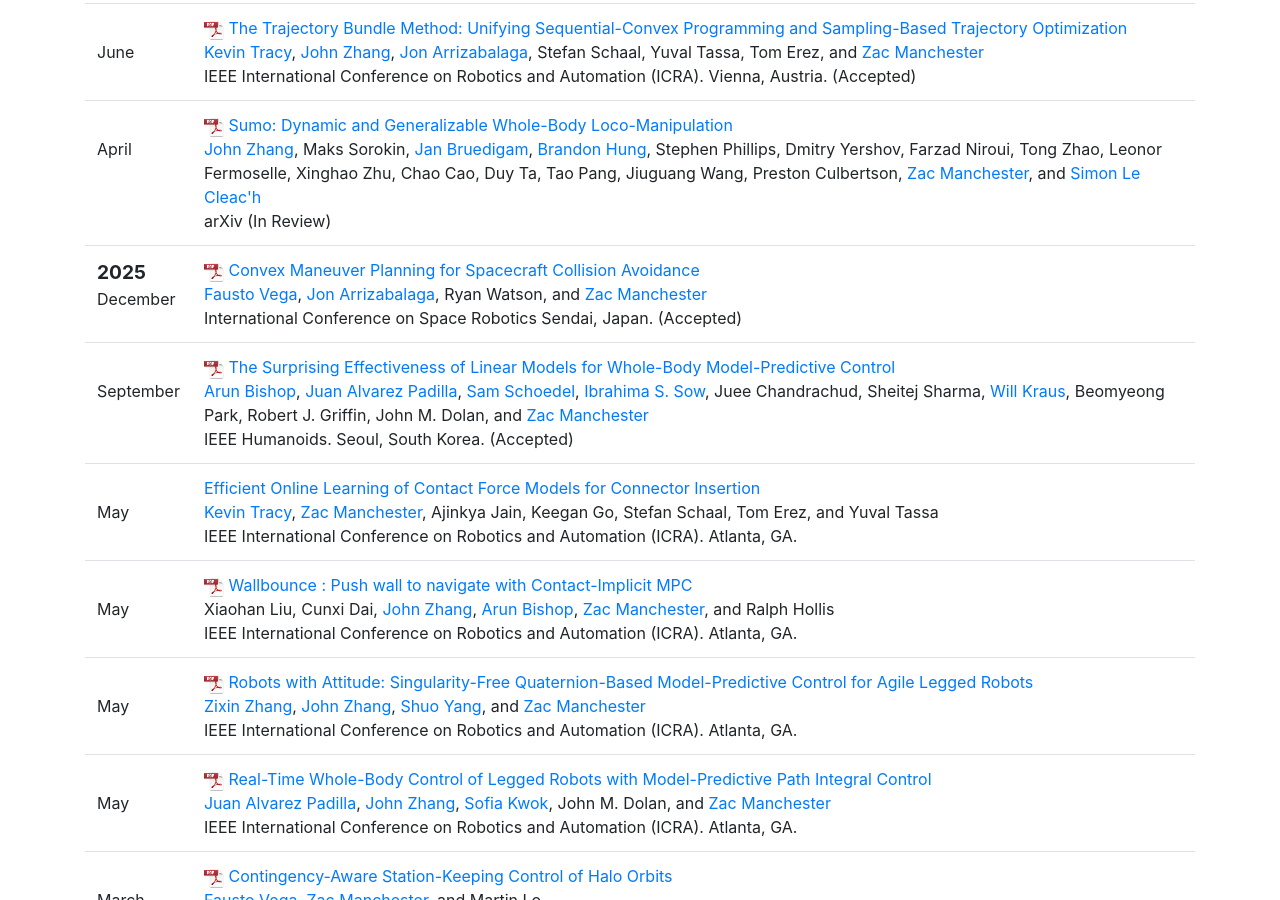
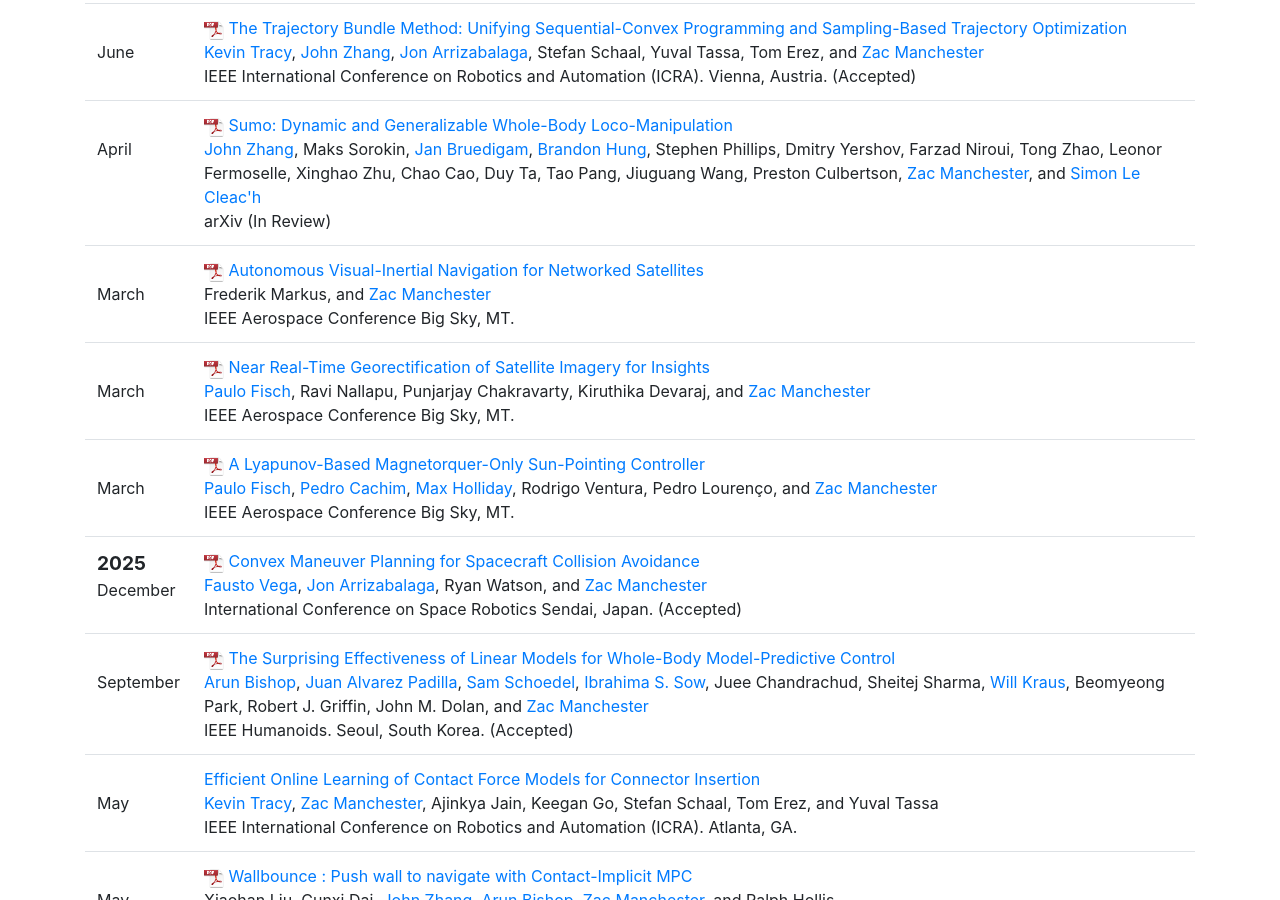
Before and after one commit to RoboticExplorationLab/roboticexplorationlab.github.io, a Jekyll site: the page built from publications.html, in a window 1280 px wide and 900 px high, scrolled down 473 px. Built offline with Jekyll 4.4.1, drawn with Linux system fonts in a browser that asks for light colours; a script that is not in the unit is left out.

Commit message:
ieee aero 2026 papers

```diff
--- a/_data/pubs.yml
+++ b/_data/pubs.yml
@@ -1,3 +1,27 @@
+
+- title: "A Lyapunov-Based Magnetorquer-Only Sun-Pointing Controller"
+  authors: [paulo, pedro2, max, Rodrigo Ventura, Pedro Lourenço, zac]
+  publisher: IEEE Aerospace Conference
+  pub-type: conference
+  date: 2026-03-07
+  venue: Big Sky, MT
+  pdf: Sun_pointing_attitude_control_paper.pdf
+
+- title: "Near Real-Time Georectification of Satellite Imagery for Insights"
+  authors: [paulo, Ravi Nallapu, Punjarjay Chakravarty, Kiruthika Devaraj, zac]
+  publisher: IEEE Aerospace Conference
+  pub-type: conference
+  date: 2026-03-07
+  venue: Big Sky, MT
+  pdf: IEEE_Aero_2026_PF_geoloc_paper.pdf
+
+- title: "Autonomous Visual-Inertial Navigation for Networked Satellites"
+  authors: [Frederik Markus, zac]
+  publisher: IEEE Aerospace Conference
+  pub-type: conference
+  date: 2026-03-07
+  venue: Big Sky, MT
+  pdf: Multi_sat_Paper.pdf
 
 - title: "Sumo: Dynamic and Generalizable Whole-Body Loco-Manipulation"
   authors: [john, Maks Sorokin, jan, brandon, Stephen Phillips, Dmitry Yershov, Farzad Niroui, Tong Zhao, Leonor Fermoselle, Xinghao Zhu, Chao Cao, Duy Ta, Tao Pang, Jiuguang Wang, Preston Culbertson, zac, simon]
@@ -64,7 +88,7 @@
   pub-type: conference
   date: 2025-03-11
   venue: Big Sky, MT
-  pdf: https://ieeexplore.ieee.org/document/11068443
+  pdf: IEEE_Aerospace_2025_v1.pdf
 
 - title: "PHODCOS: Pythagorean Hodograph-based Differentiable Coordinate System"
   authors: [jon_arrizabalaga, fausto, Zbyněk Šír, zac, Markus Ryll]
```
Also changed, not shown: 4 other files.
